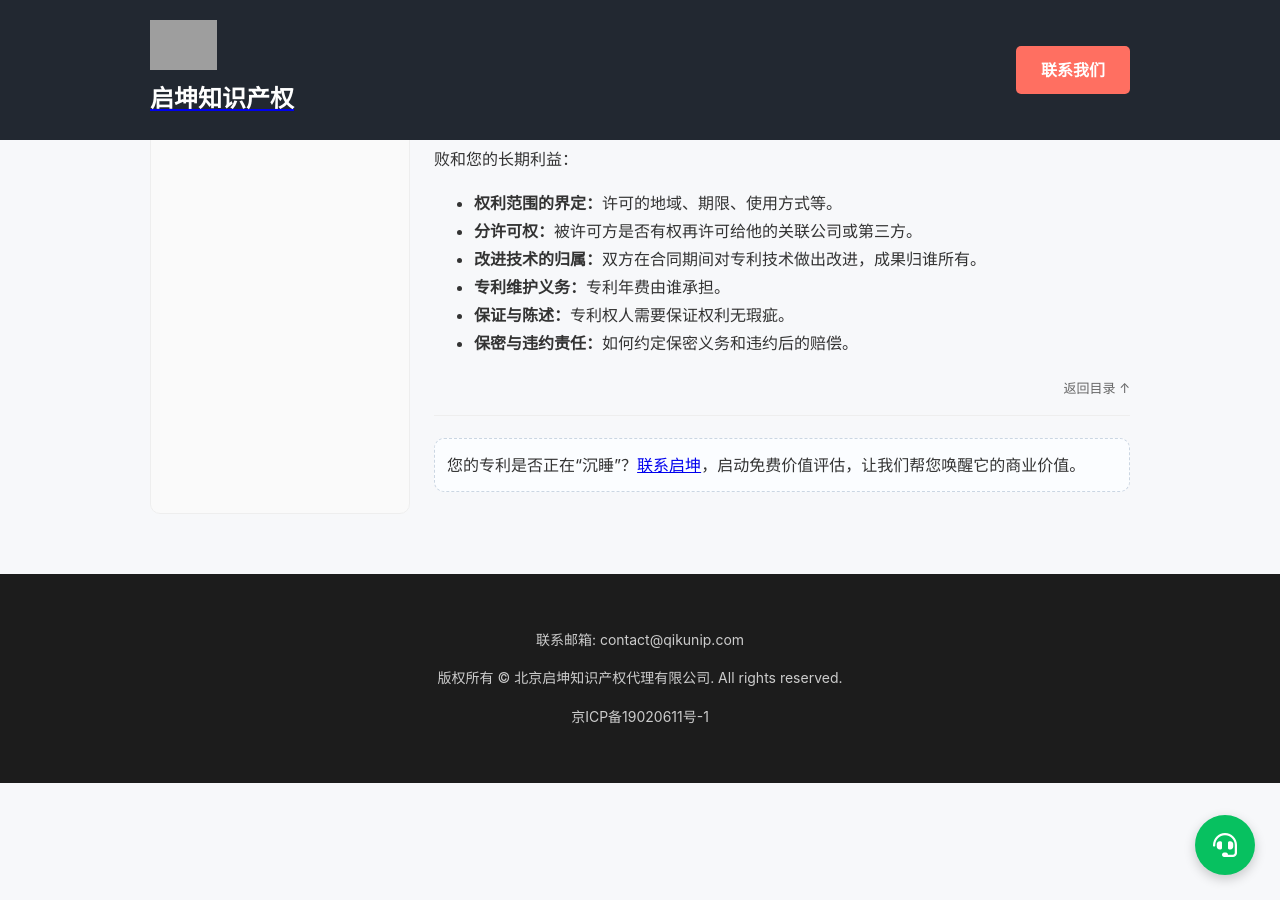
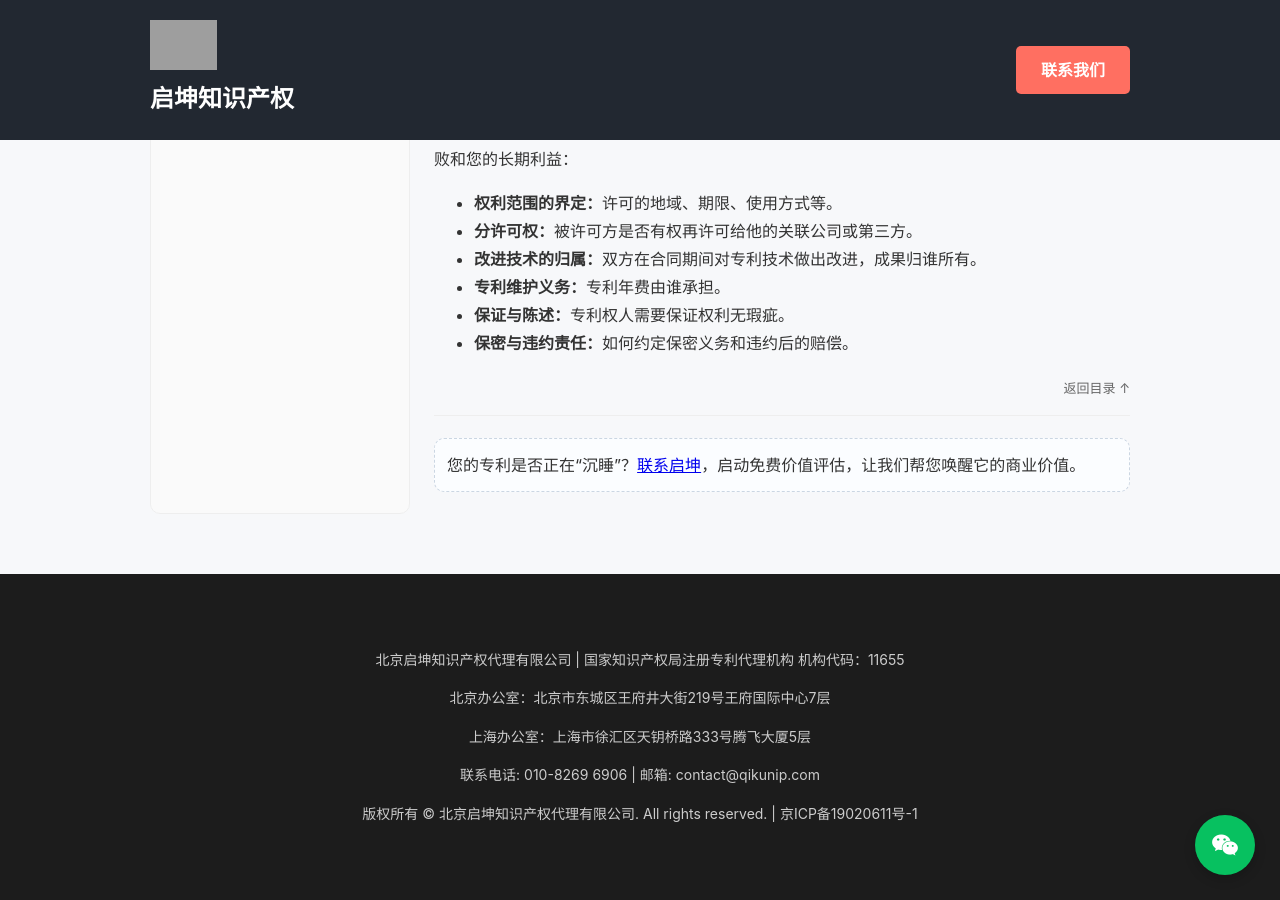
Before and after one commit to inventmain/qikunip, a Jekyll site: the page faq-patent-licensing.html, which Jekyll copies as it is, in a window 1280 px wide and 900 px high, scrolled down 2184 px. Built offline with Jekyll 4.4.1, drawn with Linux system fonts in a browser that asks for light colours; grey boxes are pictures that could not be loaded.

Commit message:
Add files via upload

```diff
--- a/faq-patent-licensing.html
+++ b/faq-patent-licensing.html
@@ -6,6 +6,7 @@
     <title>专利转让与许可基础问题 - 启坤FAQ</title>
     <meta name="description" content="解答专利变现的核心问题：如何评估专利价值，专利转让或许可的流程，不同许可模式的区别，以及合同谈判中的关键法律条款与风险点。">
     <meta name="keywords" content="专利转让, 专利许可, 专利价值评估, 专利变现, 启坤知识产权FAQ">
+    <link rel="icon" href="https://user-assets.sxlcdn.com/images/1191000/FrjHVpeHT7qVJm905hWVKcg62gZx.jpeg">
     <link rel="stylesheet" href="https://cdnjs.cloudflare.com/ajax/libs/font-awesome/5.15.4/css/all.min.css">
     <style>
         :root {
@@ -147,11 +148,11 @@
 <body>
     <header class="navbar">
         <div class="container-faq" style="display: flex; justify-content: space-between; align-items: center;">
-             <a href="index.html" class="logo-area">
+             <a href="index.html" class="logo-area" style="text-decoration:none;">
                 <img src="https://user-assets.sxlcdn.com/images/1191000/FrjHVpeHT7qVJm905hWVKcg62gZx.jpeg" alt="启坤知识产权 Logo">
                 <div class="logo-text"><h1 style="font-size:24px; color:#fff; margin:0;"><strong>启坤知识产权</strong></h1></div>
             </a>
-            <a href="mailto:contact@qikunip.com" style="padding: 10px 25px; border-radius: 5px; background: var(--cta-color); color: var(--light-color); font-weight: bold; text-decoration: none;">联系我们</a>
+            <a href="#" class="open-contact-modal-trigger" style="padding: 10px 25px; border-radius: 5px; background: var(--cta-color); color: var(--light-color); font-weight: bold; text-decoration: none;">联系我们</a>
         </div>
     </header>
 
@@ -252,14 +253,14 @@
                     <div class="back"><a href="#toc">返回目录 ↑</a></div>
                 </div>
                 <div class="cta">
-                    您的专利是否正在“沉睡”？<a href="mailto:contact@qikunip.com">联系启坤</a>，启动免费价值评估，让我们帮您唤醒它的商业价值。
+                    您的专利是否正在“沉睡”？<a href="#" class="open-contact-modal-trigger">联系启坤</a>，启动免费价值评估，让我们帮您唤醒它的商业价值。
                 </div>
             </main>
         </div>
     </div>
     <div class="floating-contact-btn">
         <button id="open-contact-modal" aria-label="联系我们">
-            <i class="fas fa-headset"></i>
+            <i class="fab fa-weixin"></i>
         </button>
     </div>
 
@@ -267,27 +268,32 @@
         <div class="contact-modal-content">
             <button class="contact-modal-close" id="close-contact-modal" aria-label="关闭">&times;</button>
             <h3>联系专属顾问</h3>
-            <img src="https://qr.api.cli.im/qr?data=https%253A%252F%252Fwww.google.com&level=H&transparent=false&bgcolor=%23ffffff&forecolor=%23000000&blockpixel=12&margin=1&logo=" alt="启坤顾问微信二维码">
+            <img src="images/微信二维码.jpg" alt="启坤顾问微信二维码">
             <p><strong>扫码添加顾问微信</strong></p>
+            <p>或致电：<a href="tel:010-82696906">010-8269 6906</a></p>
             <p>或发送邮件至<br><a href="mailto:contact@qikunip.com">contact@qikunip.com</a></p>
         </div>
     </div>
     <footer style="background-color: var(--footer-bg); color: #ccc; padding: 40px 0; text-align: center; font-size: 14px; margin-top: 40px;">
-        <p>联系邮箱: <a href="mailto:contact@qikunip.com" style="color: #ccc; text-decoration: none;">contact@qikunip.com</a></p>
-        <p>版权所有 © 北京启坤知识产权代理有限公司. All rights reserved.</p>
-        <p><a href="https://beian.miit.gov.cn/" target="_blank" style="color: #ccc; text-decoration: none;">京ICP备19020611号-1</a></p>
+        <div class="container-faq">
+            <p>北京启坤知识产权代理有限公司 | 国家知识产权局注册专利代理机构 机构代码：11655</p>
+            <p>北京办公室：北京市东城区王府井大街219号王府国际中心7层</p>
+            <p>上海办公室：上海市徐汇区天钥桥路333号腾飞大厦5层</p>
+            <p>联系电话: <a href="tel:010-82696906" style="color: #ccc; text-decoration: none;">010-8269 6906</a> | 邮箱: <a href="mailto:contact@qikunip.com" style="color: #ccc; text-decoration: none;">contact@qikunip.com</a></p>
+            <p>版权所有 © 北京启坤知识产权代理有限公司. All rights reserved. | <a href="https://beian.miit.gov.cn/" target="_blank" style="color: #ccc; text-decoration: none;">京ICP备19020611号-1</a></p>
+        </div>
     </footer>
 
     <script>
-        // --- START: 新增客户服务弹窗逻辑 ---
-        const openModalBtn = document.getElementById('open-contact-modal');
+        // --- START: 客户服务弹窗逻辑 ---
+        const contactModal = document.getElementById('contact-modal');
+        const openModalTriggers = document.querySelectorAll('.open-contact-modal-trigger, #open-contact-modal');
         const closeModalBtn = document.getElementById('close-contact-modal');
-        const contactModal = document.getElementById('contact-modal');
 
-        if (openModalBtn) {
-            openModalBtn.addEventListener('click', () => {
+        const openModal = () => {
+            if (contactModal) {
                 contactModal.classList.add('active');
-            });
+            }
         }
 
         const closeModal = () => {
```
Also changed, not shown: other parts of faq-patent-licensing.html (+8 -1 lines).
